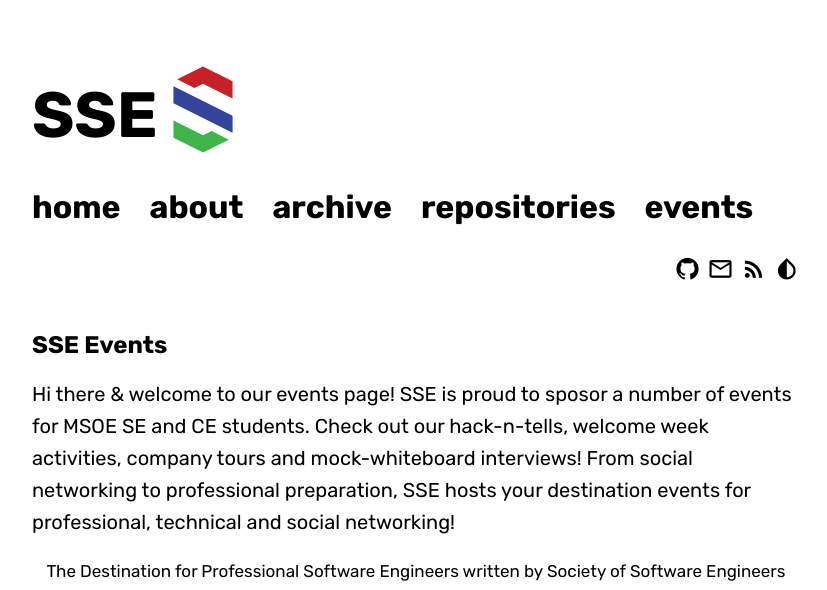
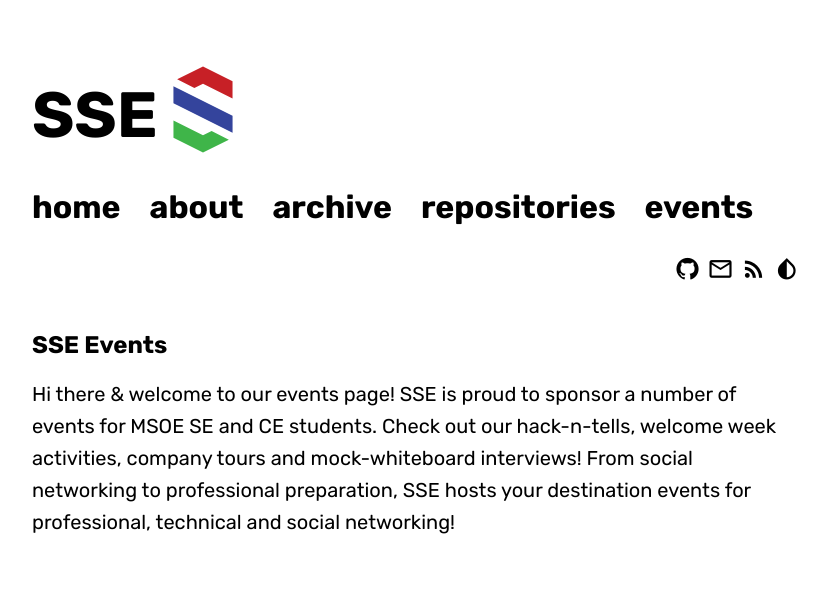
Before and after one commit to msoe-sse/msoe-sse.github.io, a Jekyll site: the page built from _events/eventsRedirect.md, in a window 1280 px wide. Shown: the top 590 px of the page, without its empty margins (224-1051 px from the left). Built offline with Jekyll 4.4.1, drawn with Linux system fonts in a browser that asks for light colours; some web fonts are replaced; grey boxes are pictures that could not be loaded.

Commit message:
Well, I think thats done now.

```diff
--- a/_events/eventsRedirect.md
+++ b/_events/eventsRedirect.md
@@ -6,5 +6,7 @@
 
 ## SSE Events
 
+Hi there & welcome to our events page! SSE is proud to sponsor a number of events for MSOE SE and CE students. Check out our hack-n-tells, welcome week activities, company tours and mock-whiteboard interviews! From social networking to professional preparation, SSE hosts your destination events for professional, technical and social networking!
 
-Hi there & welcome to our events page! SSE is proud to sposor a number of events for MSOE SE and CE students. Check out our hack-n-tells, welcome week activities, company tours and mock-whiteboard interviews! From social networking to professional preparation, SSE hosts your destination events for professional, technical and social networking!
+<br>
+<iframe src="https://calendar.google.com/calendar/embed?src=admin%40msoe-sse.com&ctz=America%2FChicago" style="border: 0" width="800" height="600" frameborder="0" scrolling="no"></iframe>
```
